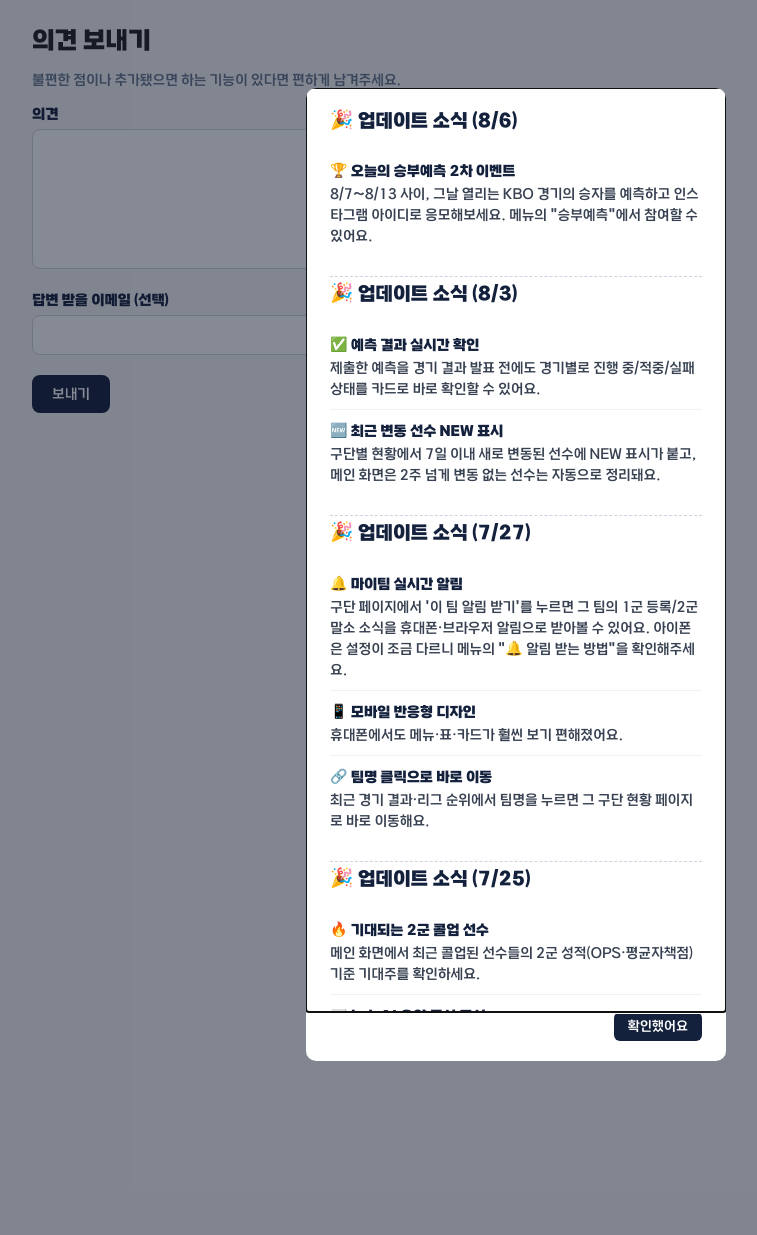
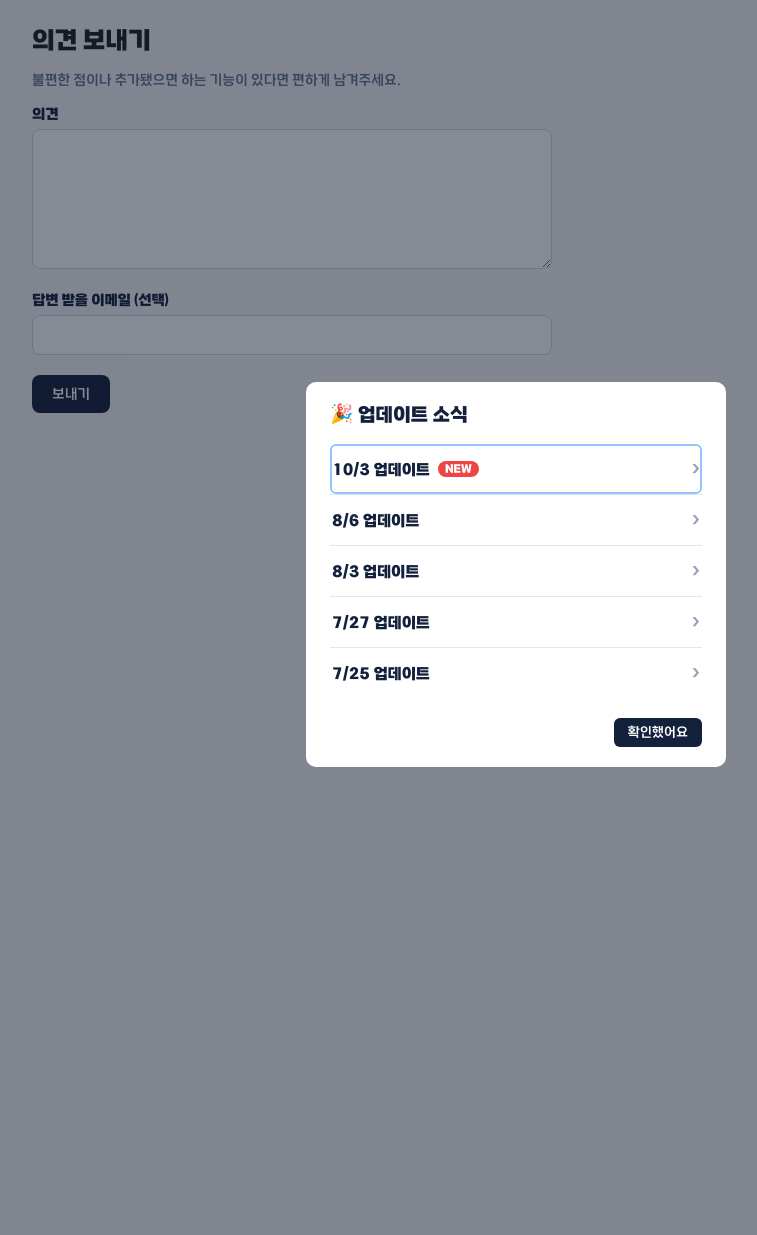
Before and after one commit to dokwon33/kbo-roster, a Django app: page /feedback/ in a window 1280 px wide, after a click on "📢 업데이트 소식". Shown: the part 86-1321 px from the top of the page, without its empty margins (124-881 px from the left). Run offline with Django 5.2, Linux system fonts and the light colour scheme; data comes from the database, SQL or seed files in the repository.

Commit message:
업데이트 소식 팝업을 날짜별 목록 → 펼쳐보기 형태로 정리
- 팝업에는 날짜별 업데이트 목록만 먼저 보여주고, 누른 날짜의 내용만 펼침
  (<details>/<summary> 사용 — JS 없이 동작하고 키보드로도 조작 가능)
- 가장 최근 업데이트에 NEW 표시
- 10/3 업데이트 항목 추가: 포스트시즌 대진표, 메인 화면 로딩 속도 개선

Closes #19

Co-Authored-By: Claude Opus 5.5 <noreply@anthropic.com>

```diff
--- a/roster/templates/roster/base.html
+++ b/roster/templates/roster/base.html
@@ -83,11 +83,22 @@
       background: #14213d; color: #fff; border: none; border-radius: 6px;
       padding: 6px 14px; cursor: pointer; font-family: inherit;
     }
-    .whatsnew-list { list-style: none; margin: 0; padding: 0; }
-    .whatsnew-list li { padding: 10px 0; border-bottom: 1px solid #f0f1f3; line-height: 1.5; color: #374151; font-size: 14px; }
-    .whatsnew-list li:last-child { border-bottom: none; }
+    /* 업데이트 소식: 날짜별 목록만 먼저 보여주고, 누른 날짜의 내용만 펼친다. */
+    .whatsnew-entry { border-bottom: 1px solid #e5e7eb; }
+    .whatsnew-entry:last-child { border-bottom: none; }
+    .whatsnew-entry summary {
+      display: flex; align-items: center; gap: 8px; padding: 12px 2px;
+      cursor: pointer; list-style: none; font-size: 15px; font-weight: 600; color: #14213d;
+    }
+    .whatsnew-entry summary::-webkit-details-marker { display: none; }
+    .whatsnew-entry summary::after { content: "›"; margin-left: auto; font-size: 20px; color: #94a3b8; transition: transform .15s; }
+    .whatsnew-entry[open] summary::after { transform: rotate(90deg); }
+    .whatsnew-entry summary:hover { color: #1e3a8a; }
+    .whatsnew-entry summary:focus-visible { outline: 2px solid #93c5fd; outline-offset: -2px; border-radius: 6px; }
+    .whatsnew-new { font-size: 11px; font-weight: 700; color: #fff; background: #ef4444; border-radius: 999px; padding: 1px 7px; }
+    .whatsnew-list { list-style: none; margin: 0; padding: 0 2px 8px; }
+    .whatsnew-list li { padding: 8px 0; border-top: 1px dashed #e5e7eb; line-height: 1.5; color: #374151; font-size: 14px; }
     .whatsnew-list strong { display: block; color: #14213d; margin-bottom: 2px; }
-    .whatsnew-divider { border: none; border-top: 1px dashed #cbd5e1; margin: 20px 0 4px; }
     .site-footer {
       max-width: 1000px; margin: 32px auto 0; padding: 16px;
       display: flex; align-items: center; justify-content: center; gap: 16px;
@@ -191,25 +202,37 @@
 
   <dialog id="whatsNewDialog">
     <div class="dialog-body">
-      <h3>🎉 업데이트 소식 (8/6)</h3>
+      <h3>🎉 업데이트 소식</h3>
+      <details class="whatsnew-entry">
+        <summary>10/3 업데이트 <span class="whatsnew-new">NEW</span></summary>
+        <ul class="whatsnew-list">
+          <li><strong>🏆 포스트시즌 대진표</strong>리그 순위 페이지에서 1~5위 팀으로 짜인 와일드카드부터 한국시리즈까지의 대진표를 볼 수 있어요. 시즌 중엔 현재 순위 기준 예상, 정규시즌이 끝나면 최종 순위 기준으로 보여줘요.</li>
+          <li><strong>⚡️ 메인 화면 로딩 속도 개선</strong>메인 화면의 "기대되는 2군 콜업 선수"를 미리 준비해둬서, 가끔 첫 화면이 몇 초씩 늦게 뜨던 현상이 줄었어요.</li>
+        </ul>
+      </details>
+      <details class="whatsnew-entry">
+        <summary>8/6 업데이트</summary>
         <ul class="whatsnew-list">
           <li><strong>🏆 오늘의 승부예측 2차 이벤트</strong>8/7~8/13 사이, 그날 열리는 KBO 경기의 승자를 예측하고 인스타그램 아이디로 응모해보세요. 메뉴의 "승부예측"에서 참여할 수 있어요.</li>
         </ul>
-      <hr class="whatsnew-divider">
-      <h3>🎉 업데이트 소식 (8/3)</h3>
+      </details>
+      <details class="whatsnew-entry">
+        <summary>8/3 업데이트</summary>
         <ul class="whatsnew-list">
           <li><strong>✅ 예측 결과 실시간 확인</strong>제출한 예측을 경기 결과 발표 전에도 경기별로 진행 중/적중/실패 상태를 카드로 바로 확인할 수 있어요.</li>
           <li><strong>🆕 최근 변동 선수 NEW 표시</strong>구단별 현황에서 7일 이내 새로 변동된 선수에 NEW 표시가 붙고, 메인 화면은 2주 넘게 변동 없는 선수는 자동으로 정리돼요.</li>
         </ul>
-      <hr class="whatsnew-divider">
-      <h3>🎉 업데이트 소식 (7/27)</h3>
+      </details>
+      <details class="whatsnew-entry">
+        <summary>7/27 업데이트</summary>
         <ul class="whatsnew-list">
           <li><strong>🔔 마이팀 실시간 알림</strong>구단 페이지에서 '이 팀 알림 받기'를 누르면 그 팀의 1군 등록/2군 말소 소식을 휴대폰·브라우저 알림으로 받아볼 수 있어요. 아이폰은 설정이 조금 다르니 메뉴의 "🔔 알림 받는 방법"을 확인해주세요.</li>
           <li><strong>📱 모바일 반응형 디자인</strong>휴대폰에서도 메뉴·표·카드가 훨씬 보기 편해졌어요.</li>
           <li><strong>🔗 팀명 클릭으로 바로 이동</strong>최근 경기 결과·리그 순위에서 팀명을 누르면 그 구단 현황 페이지로 바로 이동해요.</li>
         </ul>
-      <hr class="whatsnew-divider">
-      <h3>🎉 업데이트 소식 (7/25)</h3>
+      </details>
+      <details class="whatsnew-entry">
+        <summary>7/25 업데이트</summary>
         <ul class="whatsnew-list">
           <li><strong>🔥 기대되는 2군 콜업 선수</strong>메인 화면에서 최근 콜업된 선수들의 2군 성적(OPS·평균자책점) 기준 기대주를 확인하세요.</li>
           <li><strong>📰 뉴스 AI 요약 즉시 표시</strong>선수 상세 페이지에 들어가면 바로 요약이 보여요.</li>
@@ -217,6 +240,7 @@
           <li><strong>🗓 날짜별 구분선</strong>최근 변동 페이지가 더 보기 편해졌어요.</li>
           <li><strong>💌 의견 보내기</strong>메뉴에서 바로 의견을 남기면 개발자에게 이메일로 전달돼요.</li>
         </ul>
+      </details>
     </div>
     <div class="dialog-footer">
       <button type="button" class="close-btn" onclick="document.getElementById('whatsNewDialog').close()">확인했어요</button>
```
Lines whose indentation alone changed are shown as unchanged.
